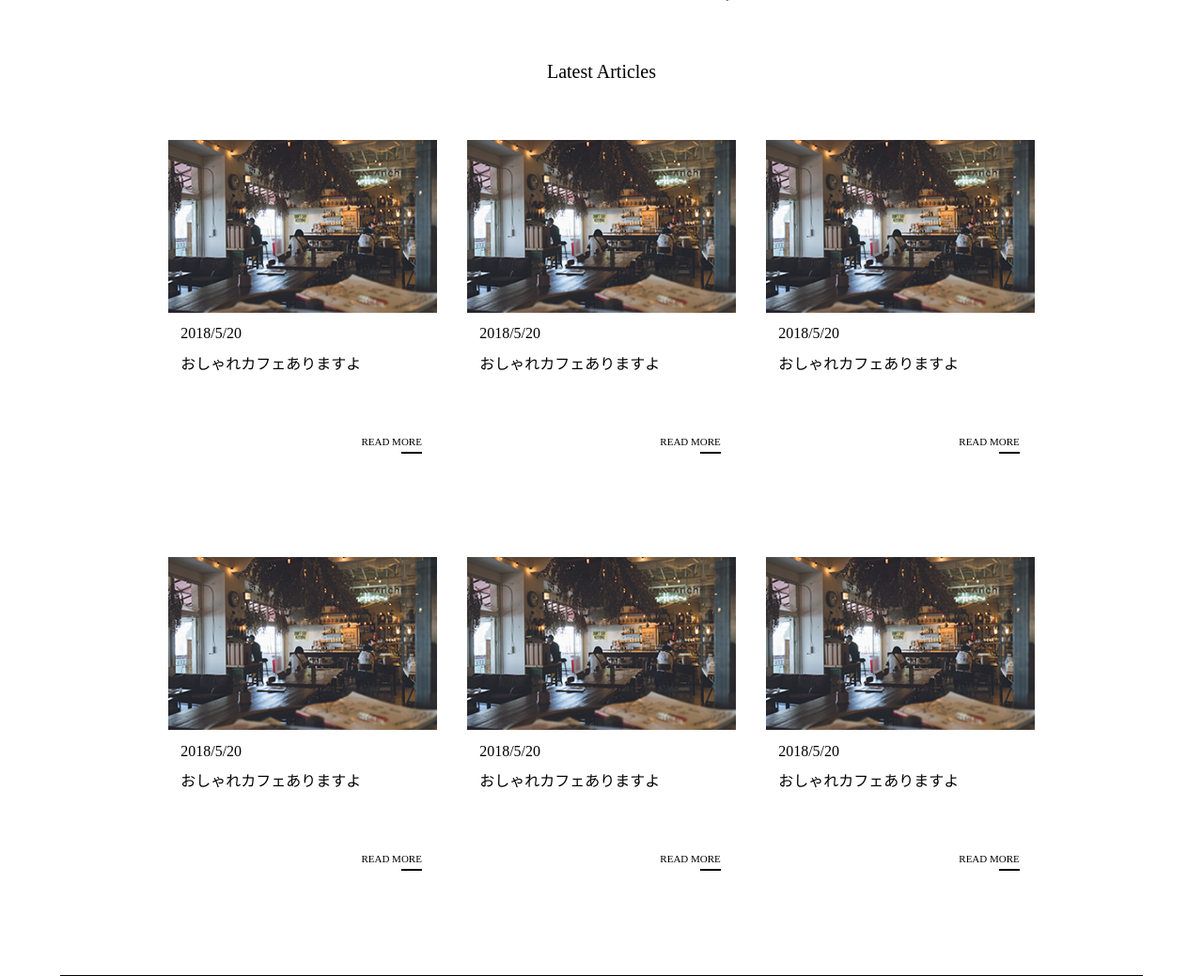
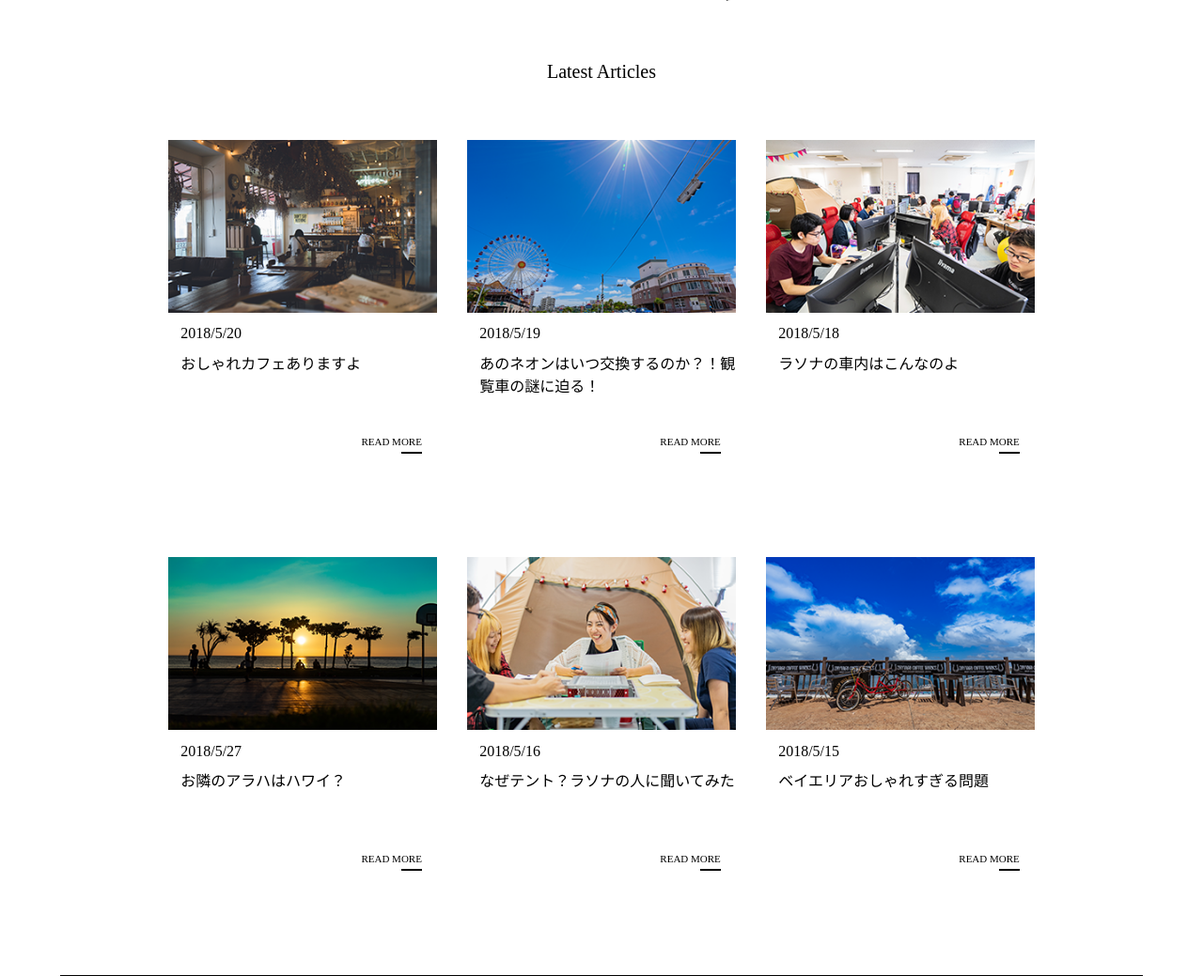
Before and after one commit to ironim31/OJT02, a PHP site: page / in a window 1280 px wide. Shown: the part 586-1625 px from the top of the page at 94% size. Run offline with PHP 8.4, Linux system fonts and the light colour scheme.

Commit message:
latestの部分修正完了！

```diff
--- a/index.php
+++ b/index.php
@@ -45,48 +45,48 @@
             </div>
 
             <div class="box">
-                <img src="./assets/img/post_img_1.png" alt="">
+                <img src="./assets/img/post_img_2.png" alt="">
                 <div class="description">
-                    <p>2018/5/20</p>
-                    <h3>おしゃれカフェありますよ</h3>
+                    <p>2018/5/19</p>
+                    <h3>あのネオンはいつ交換するのか？！観覧車の謎に迫る！</h3>
                 </div>
                 <span>READ MORE <p></p></span>
             </div>
 
             <div class="box">
-                <img src="./assets/img/post_img_1.png" alt="">
+                <img src="./assets/img/post_img_3.png" alt="">
                 <div class="description">
-                    <p>2018/5/20</p>
-                    <h3>おしゃれカフェありますよ</h3>
+                    <p>2018/5/18</p>
+                    <h3>ラソナの車内はこんなのよ</h3>
                 </div>
                 <span>READ MORE <p></p></span>
             </div>
 
             <div class="box">
-                <img src="./assets/img/post_img_1.png" alt="">
+                <img src="./assets/img/post_img_4.png" alt="">
                 <div class="description">
-                    <p>2018/5/20</p>
-                    <h3>おしゃれカフェありますよ</h3>
+                    <p>2018/5/27</p>
+                    <h3>お隣のアラハはハワイ？</h3>
                 </div>
                 <span>READ MORE <p></p></span>
             </div>
 
             <div class="box">
-                <img src="./assets/img/post_img_1.png" alt="">
+                <img src="./assets/img/post_img_5.png" alt="">
                 <div class="description">
-                    <p>2018/5/20</p>
-                    <h3>おしゃれカフェありますよ</h3>
+                    <p>2018/5/16</p>
+                    <h3>なぜテント？ラソナの人に聞いてみた</h3>
                 </div>
                 <span>READ MORE <p></p></span>
             </div>
             <div class="box">
-                <img src="./assets/img/post_img_1.png" alt="">
+                <img src="./assets/img/post_img_6.png" alt="">
                 <div class="description">
-                    <p>2018/5/20</p>
-                    <h3>おしゃれカフェありますよ</h3>
+                    <p>2018/5/15</p>
+                    <h3>ベイエリアおしゃれすぎる問題</h3>
                 </div>
                 <span>READ MORE <p id="line"></p></span>
-        </div>
+            </div>
     </section>
     <footer>
         <p>Copyright © Shinohara. ALL RIGHTS RESERVED.</p>
```
